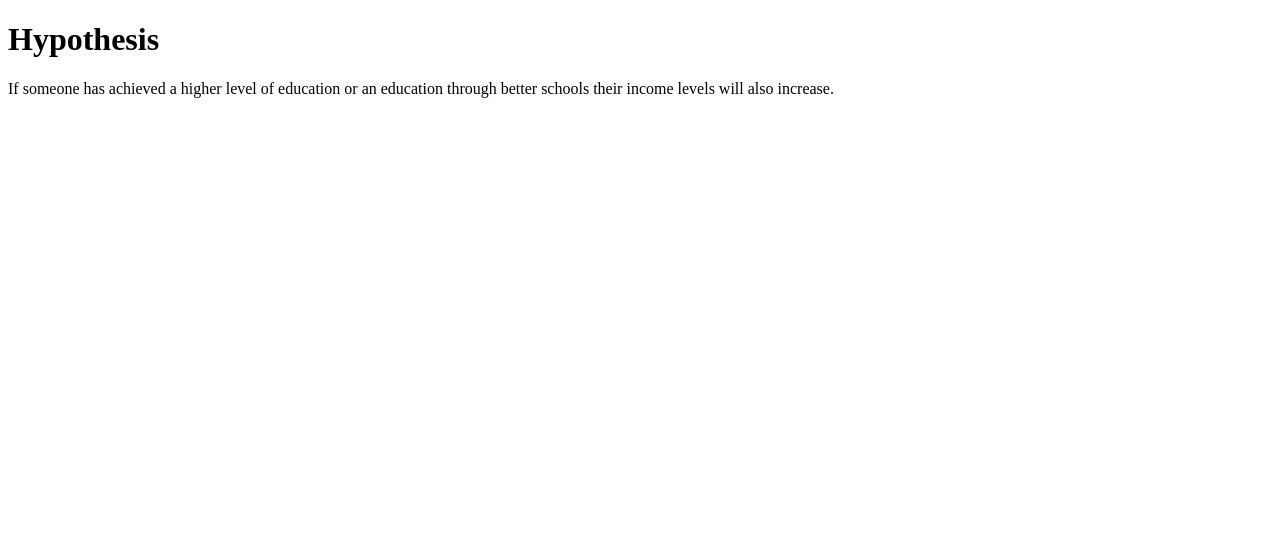
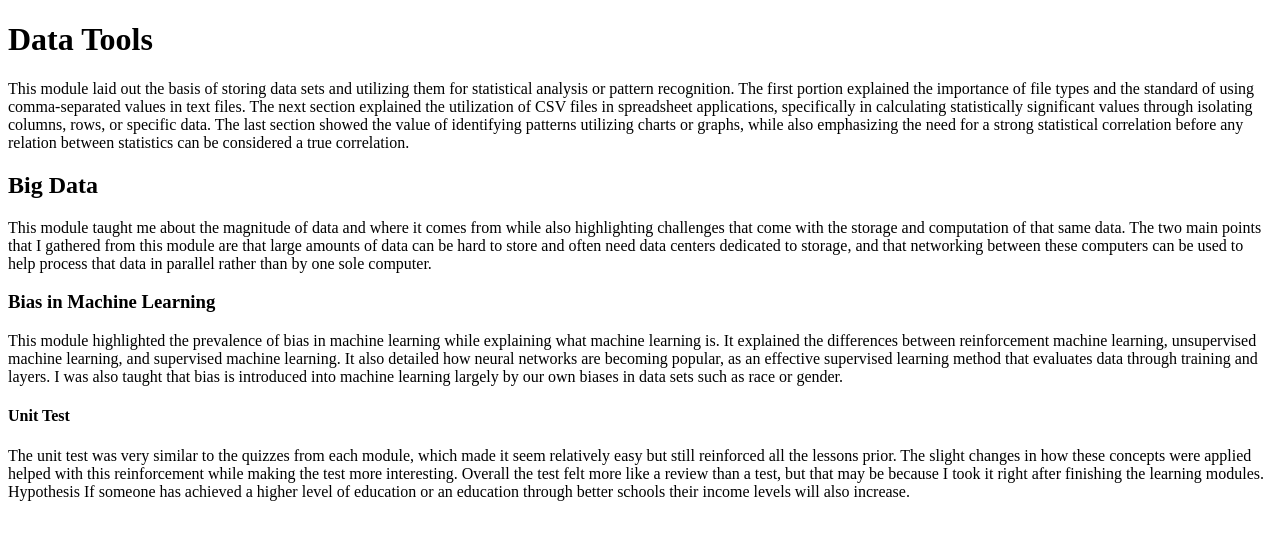
Before and after one commit to JoseLuisVillanueva/JoseLuisVillanueva.github.io, a plain HTML site: page index.html in a window 1280 px wide. Drawn offline with Linux system fonts and the light colour scheme.

Commit message:
Update index.html

```diff
--- a/index.html
+++ b/index.html
@@ -4,7 +4,15 @@
   <title>Final Project</title>
   </head>
   <body>
-    <h1>Hypothesis</h1>
-    <p>If someone has achieved a higher level of education or an education through better schools their income levels will also increase.</p>
+    <h1>Data Tools</h1>
+    <p1>This module laid out the basis of storing data sets and utilizing them for statistical analysis or pattern recognition. The first portion explained the importance of file types and the standard of using comma-separated values in text files. The next section explained the utilization of CSV files in spreadsheet applications, specifically in calculating statistically significant values through isolating columns, rows, or specific data. The last section showed the value of identifying patterns utilizing charts or graphs, while also emphasizing the need for a strong statistical correlation before any relation between statistics can be considered a true correlation. </p1>
+    <h2>Big Data</h2>
+    <p2>This module taught me about the magnitude of data and where it comes from while also highlighting challenges that come with the storage and computation of that same data. The two main points that I gathered from this module are that large amounts of data can be hard to store and often need data centers dedicated to storage, and that networking between these computers can be used to help process that data in parallel rather than by one sole computer.</p2>
+    <h3>Bias in Machine Learning</h3>
+    <p3>This module highlighted the prevalence of bias in machine learning while explaining what machine learning is. It explained the differences between reinforcement machine learning, unsupervised machine learning, and supervised machine learning. It also detailed how neural networks are becoming popular, as an effective supervised learning method that evaluates data through training and layers. I was also taught that bias is introduced into machine learning largely by our own biases in data sets such as race or gender.</p3>
+    <h4>Unit Test</h4>
+    <p4>The unit test was very similar to the quizzes from each module, which made it seem relatively easy but still reinforced all the lessons prior. The slight changes in how these concepts were applied helped with this reinforcement while making the test more interesting. Overall the test felt more like a review than a test, but that may be because I took it right after finishing the learning modules.</p4>
+    <h7>Hypothesis</h7>
+    <p7>If someone has achieved a higher level of education or an education through better schools their income levels will also increase.</p7>
   </body>
 </html>
```
